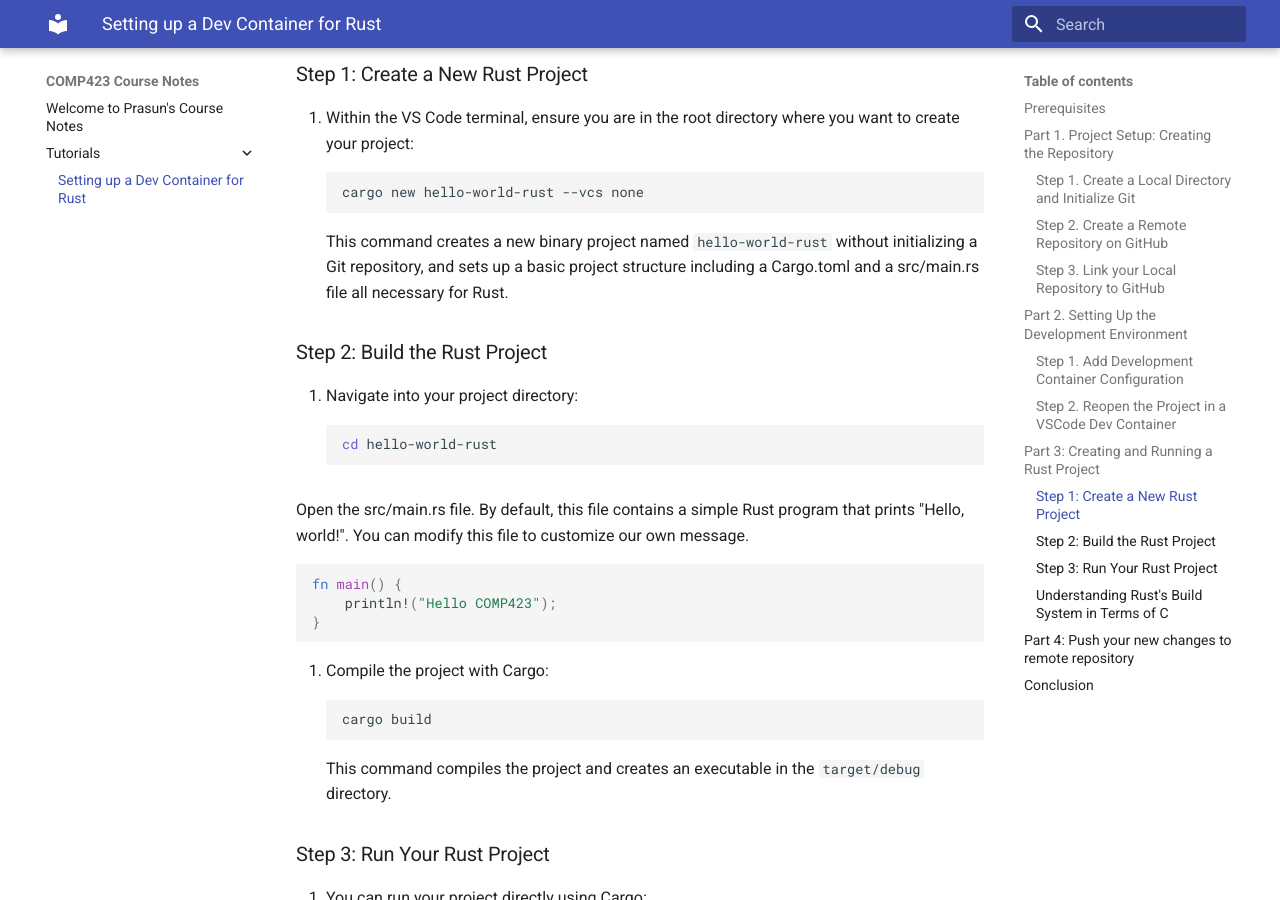
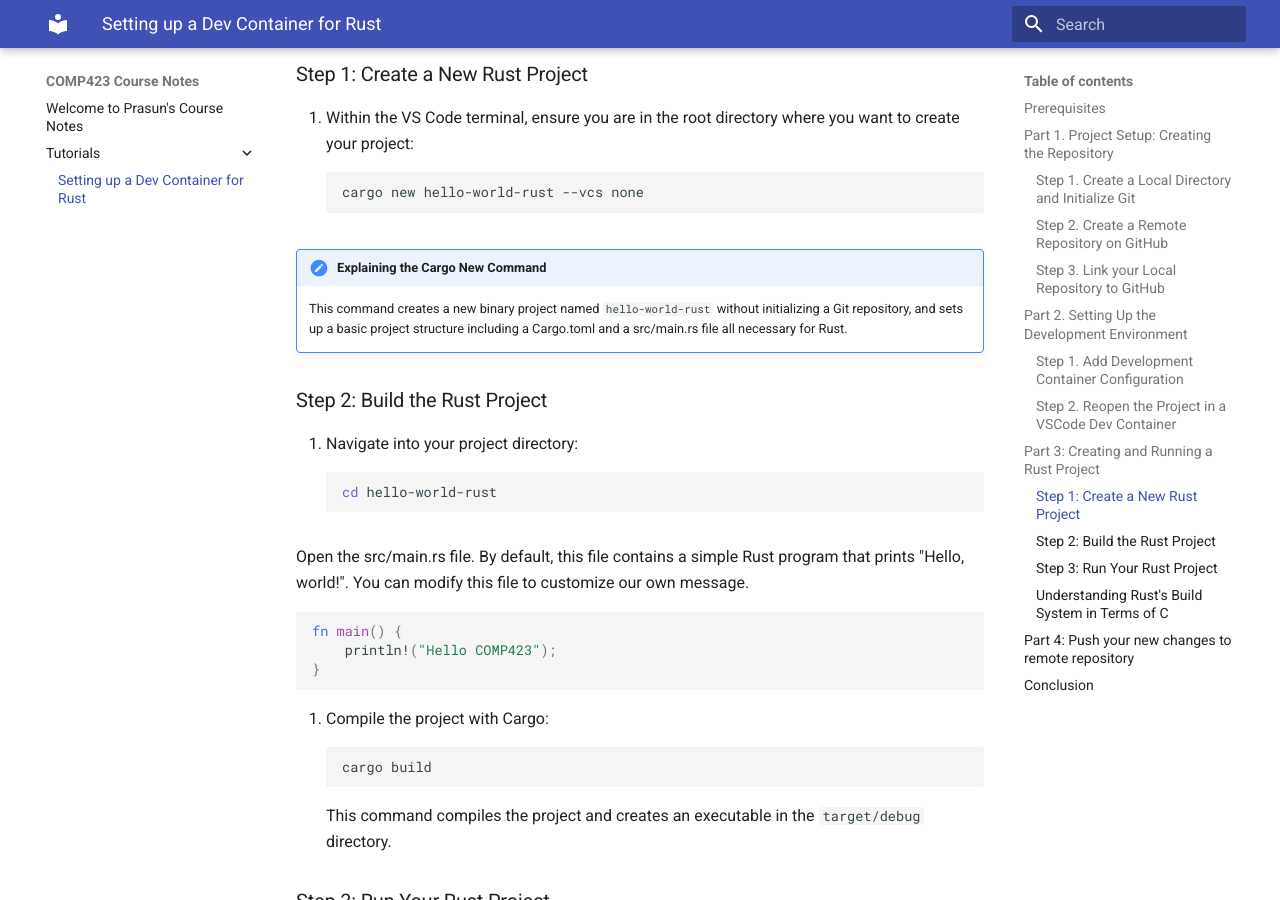
Before and after one commit to psap2/comp423-course-notes, an MkDocs documentation site: the page built from docs/tutorials/rust-setup.md, in a window 1280 px wide and 900 px high, scrolled down 3262 px. Built offline with MkDocs 1.6.1 and Material for MkDocs 9.7.7, drawn with Linux system fonts in a browser that asks for light colours.

Commit message:
Added in an Admonition

````diff
--- a/docs/tutorials/rust-setup.md
+++ b/docs/tutorials/rust-setup.md
@@ -102,7 +102,8 @@ Once your dev container setup completes, close the current terminal tab (trash c
     ```bash
     cargo new hello-world-rust --vcs none
     ```
-   This command creates a new binary project named `hello-world-rust` without initializing a Git repository, and sets up a basic project structure including a Cargo.toml and a src/main.rs file all necessary for Rust.
+!!! note "Explaining the Cargo New Command"
+    This command creates a new binary project named `hello-world-rust` without initializing a Git repository, and sets up a basic project structure including a Cargo.toml and a src/main.rs file all necessary for Rust.
 
 ### Step 2: Build the Rust Project
 1. Navigate into your project directory:
````
